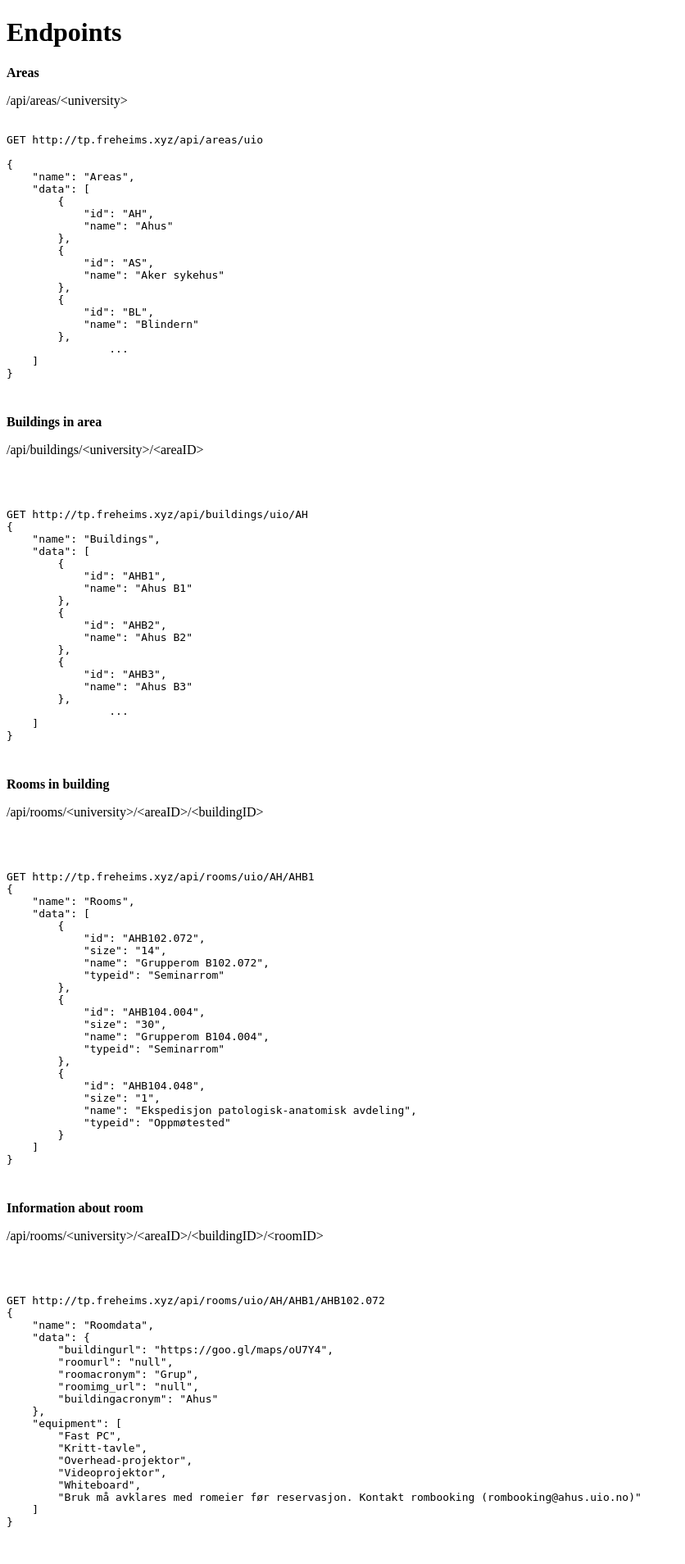
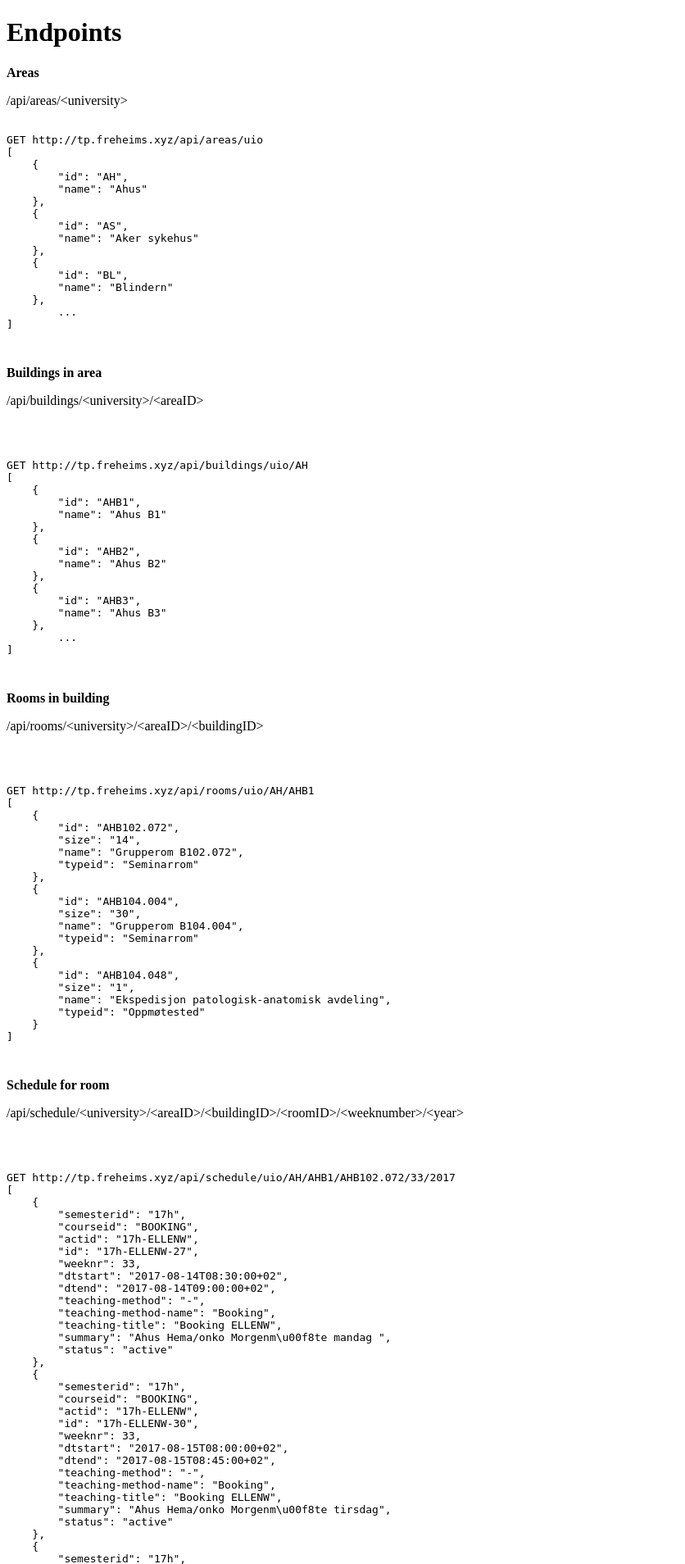
Before and after one commit to Freheims/Timeplanlegger-API, a Flask app: page / in a window 1280 px wide. Shown: the top 1908 px of the page at 82% size, without its empty margins (0-836 px from the left). Run offline with Flask 2, Linux system fonts and the light colour scheme.

Commit message:
Updated docs and removed roomdata endpoint

```diff
--- a/app.py
+++ b/app.py
@@ -29,12 +29,6 @@ class RoomsAPI(Resource):
         with open(filename.encode("utf-8"), "r") as file:
             return json.load(file)
 
-class RoomDataAPI(Resource):
-    def get(self, uni, area, building, room):
-        filename = "content/" + uni + "/roomdata/" + area + building + room + ".json"
-        with open(filename.encode("utf-8"), "r") as file:
-            return json.load(file)
-
 class ScheduleAPI(Resource):
     def get(self, uni, area, building, room, week, year):
         return getWeekScheduleForRoom(uni, area, building, room, week, year)
@@ -42,7 +36,6 @@ class ScheduleAPI(Resource):
 webapi.add_resource(AreasAPI, '/api/areas/<string:uni>', endpoint = 'areas')
 webapi.add_resource(BuildingsAPI, '/api/buildings/<string:uni>/<string:area>', endpoint = 'buildings')
 webapi.add_resource(RoomsAPI, '/api/rooms/<string:uni>/<string:area>/<string:building>', endpoint = 'rooms')
-webapi.add_resource(RoomDataAPI, '/api/rooms/<string:uni>/<string:area>/<string:building>/<string:room>', endpoint = 'roomdata')
 webapi.add_resource(ScheduleAPI, '/api/schedule/<string:uni>/<string:area>/<string:building>/<string:room>/<int:week>/<int:year>', endpoint = 'schedule')
 
 
--- a/templates/index.html
+++ b/templates/index.html
@@ -11,10 +11,7 @@
 		<pre>
 		<code>
 GET http://tp.freheims.xyz/api/areas/uio
-
-{
-    "name": "Areas",
-    "data": [
+[
     {
         "id": "AH",
         "name": "Ahus"
@@ -29,7 +26,6 @@ GET http://tp.freheims.xyz/api/areas/uio
     },
 	...
 ]
-}
 		</code>
 		</pre>
 		<b>Buildings in area</b></br>
@@ -37,9 +33,7 @@ GET http://tp.freheims.xyz/api/areas/uio
 		<pre>
 		<code>
 GET http://tp.freheims.xyz/api/buildings/uio/AH
-{
-    "name": "Buildings",
-    "data": [
+[
     {
         "id": "AHB1",
         "name": "Ahus B1"
@@ -54,7 +48,6 @@ GET http://tp.freheims.xyz/api/buildings/uio/AH
     },
 	...
 ]
-}
 		</code>
 		</pre>
 		<b>Rooms in building</b></br>
@@ -62,9 +55,7 @@ GET http://tp.freheims.xyz/api/buildings/uio/AH
 		<pre>
 		<code>
 GET http://tp.freheims.xyz/api/rooms/uio/AH/AHB1
-{
-    "name": "Rooms",
-    "data": [
+[
     {
         "id": "AHB102.072",
         "size": "14",
@@ -84,32 +75,6 @@ GET http://tp.freheims.xyz/api/rooms/uio/AH/AHB1
         "typeid": "Oppmøtested"
     }
 ]
-}
-		</code>
-		</pre>
-		<b>Information about room</b></br>
-		<p>/api/rooms/&lt;university&gt;/&lt;areaID&gt;/&lt;buildingID&gt;/&lt;roomID&gt;</p></br>
-		<pre>
-		<code>
-GET http://tp.freheims.xyz/api/rooms/uio/AH/AHB1/AHB102.072
-{
-    "name": "Roomdata",
-    "data": {
-        "buildingurl": "https://goo.gl/maps/oU7Y4",
-        "roomurl": "null",
-        "roomacronym": "Grup",
-        "roomimg_url": "null",
-        "buildingacronym": "Ahus"
-    },
-    "equipment": [
-        "Fast PC",
-        "Kritt-tavle",
-        "Overhead-projektor",
-        "Videoprojektor",
-        "Whiteboard",
-        "Bruk må avklares med romeier før reservasjon. Kontakt rombooking (rombooking@ahus.uio.no)"
-    ]
-}
 		</code>
 		</pre>
 		<b>Schedule for room</b></br>
@@ -117,67 +82,120 @@ GET http://tp.freheims.xyz/api/rooms/uio/AH/AHB1/AHB102.072
 		<pre>
 		<code>
 GET http://tp.freheims.xyz/api/schedule/uio/AH/AHB1/AHB102.072/33/2017
+[
     {
-    "events":[
-        {
-            "dtend":"2017-08-14T09:00:00+02",
-            "summary":" Ahus Hema/onko Morgenm\u00c3\u00b8te mandag ",
-            "dtstart":"2017-08-14T08:30:00+02",
-            "teaching-method-name":"E.E. Westgaard",
-            "weekday":"monday"
+        "semesterid": "17h",
+        "courseid": "BOOKING",
+        "actid": "17h-ELLENW",
+        "id": "17h-ELLENW-27",
+        "weeknr": 33,
+        "dtstart": "2017-08-14T08:30:00+02",
+        "dtend": "2017-08-14T09:00:00+02",
+        "teaching-method": "-",
+        "teaching-method-name": "Booking",
+        "teaching-title": "Booking ELLENW",
+        "summary": "Ahus Hema/onko Morgenm\u00f8te mandag ",
+        "status": "active"
     },
     {
-            "dtend":"2017-08-15T08:45:00+02",
-            "summary":" Ahus Hema/onko Morgenm\u00c3\u00b8te tirsdag",
-            "dtstart":"2017-08-15T08:00:00+02",
-            "teaching-method-name":"E.E. Westgaard",
-            "weekday":"tuesday"
+        "semesterid": "17h",
+        "courseid": "BOOKING",
+        "actid": "17h-ELLENW",
+        "id": "17h-ELLENW-30",
+        "weeknr": 33,
+        "dtstart": "2017-08-15T08:00:00+02",
+        "dtend": "2017-08-15T08:45:00+02",
+        "teaching-method": "-",
+        "teaching-method-name": "Booking",
+        "teaching-title": "Booking ELLENW",
+        "summary": "Ahus Hema/onko Morgenm\u00f8te tirsdag",
+        "status": "active"
     },
     {
-            "dtend":"2017-08-16T09:00:00+02",
-            "summary":" Ahus Hema/onko Morgenm\u00c3\u00b8te onsdag",
-            "dtstart":"2017-08-16T08:30:00+02",
-            "teaching-method-name":"E.E. Westgaard",
-            "weekday":"wednesday"
+        "semesterid": "17h",
+        "courseid": "BOOKING",
+        "actid": "17h-ELLENW",
+        "id": "17h-ELLENW-28",
+        "weeknr": 33,
+        "dtstart": "2017-08-16T08:30:00+02",
+        "dtend": "2017-08-16T09:00:00+02",
+        "teaching-method": "-",
+        "teaching-method-name": "Booking",
+        "teaching-title": "Booking ELLENW",
+        "summary": "Ahus Hema/onko Morgenm\u00f8te onsdag",
+        "status": "active"
     },
     {
-            "dtend":"2017-08-16T12:30:00+02",
-            "summary":" Ahus Hema/onko Lunchm\u00c3\u00b8te onsdager",
-            "dtstart":"2017-08-16T11:45:00+02",
-            "teaching-method-name":"E.E. Westgaard",
-            "weekday":"wednesday"
+        "semesterid": "17h",
+        "courseid": "BOOKING",
+        "actid": "17h-ELLENW",
+        "id": "17h-ELLENW-25",
+        "weeknr": 33,
+        "dtstart": "2017-08-16T11:45:00+02",
+        "dtend": "2017-08-16T12:30:00+02",
+        "teaching-method": "-",
+        "teaching-method-name": "Booking",
+        "teaching-title": "Booking ELLENW",
+        "summary": "Ahus Hema/onko Lunchm\u00f8te onsdager",
+        "status": "active"
     },
     {
-            "dtend":"2017-08-17T08:45:00+02",
-            "summary":" Ahus Hema/onko Morgenm\u00c3\u00b8te torsdag",
-            "dtstart":"2017-08-17T08:00:00+02",
-            "teaching-method-name":"E.E. Westgaard",
-            "weekday":"thursday"
+        "semesterid": "17h",
+        "courseid": "BOOKING",
+        "actid": "17h-ELLENW",
+        "id": "17h-ELLENW-31",
+        "weeknr": 33,
+        "dtstart": "2017-08-17T08:00:00+02",
+        "dtend": "2017-08-17T08:45:00+02",
+        "teaching-method": "-",
+        "teaching-method-name": "Booking",
+        "teaching-title": "Booking ELLENW",
+        "summary": "Ahus Hema/onko Morgenm\u00f8te torsdag",
+        "status": "active"
     },
     {
-            "dtend":"2017-08-17T11:00:00+02",
-            "summary":" Ahus ONKO samarbeidsm\u00c3\u00b8te",
-            "dtstart":"2017-08-17T10:00:00+02",
-            "teaching-method-name":"E.E. Westgaard",
-            "weekday":"thursday"
+        "semesterid": "17h",
+        "courseid": "BOOKING",
+        "actid": "17h-ELLENW",
+        "id": "17h-ELLENW-52",
+        "weeknr": 33,
+        "dtstart": "2017-08-17T10:00:00+02",
+        "dtend": "2017-08-17T11:00:00+02",
+        "teaching-method": "-",
+        "teaching-method-name": "Booking",
+        "teaching-title": "Booking ELLENW",
+        "summary": "Ahus ONKO samarbeidsm\u00f8te",
+        "status": "active"
     },
     {
-            "dtend":"2017-08-17T12:30:00+02",
-            "summary":" Ahus Hema/onko Lunchm\u00c3\u00b8te torsdager",
-            "dtstart":"2017-08-17T11:45:00+02",
-            "teaching-method-name":"E.E. Westgaard",
-            "weekday":"thursday"
+        "semesterid": "17h",
+        "courseid": "BOOKING",
+        "actid": "17h-ELLENW",
+        "id": "17h-ELLENW-26",
+        "weeknr": 33,
+        "dtstart": "2017-08-17T11:45:00+02",
+        "dtend": "2017-08-17T12:30:00+02",
+        "teaching-method": "-",
+        "teaching-method-name": "Booking",
+        "teaching-title": "Booking ELLENW",
+        "summary": "Ahus Hema/onko Lunchm\u00f8te torsdager",
+        "status": "active"
     },
     {
-            "dtend":"2017-08-18T16:00:00+02",
-            "summary":" Ahus Onkologi, Unn-Cathrin E Buvarp",
-            "dtstart":"2017-08-18T09:00:00+02",
-            "teaching-method-name":"V.S. Bj\u00c3\u00b8rklund",
-            "weekday":"friday"
+        "semesterid": "17h",
+        "courseid": "BOOKING",
+        "actid": "17h-VIBEKESB",
+        "id": "17h-VIBEKESB-144",
+        "weeknr": 33,
+        "dtstart": "2017-08-18T09:00:00+02",
+        "dtend": "2017-08-18T16:00:00+02",
+        "teaching-method": "-",
+        "teaching-method-name": "Booking",
+        "teaching-title": "Booking VIBEKESB",
+        "summary": "Ahus Onkologi, Unn-Cathrin E Buvarp",
+        "status": "active"
     }
-    ],
-    "name":"Timetabledata"
-}
+]
 	</code>
 		</pre>
 
```
Lines whose indentation alone changed are shown as unchanged.
